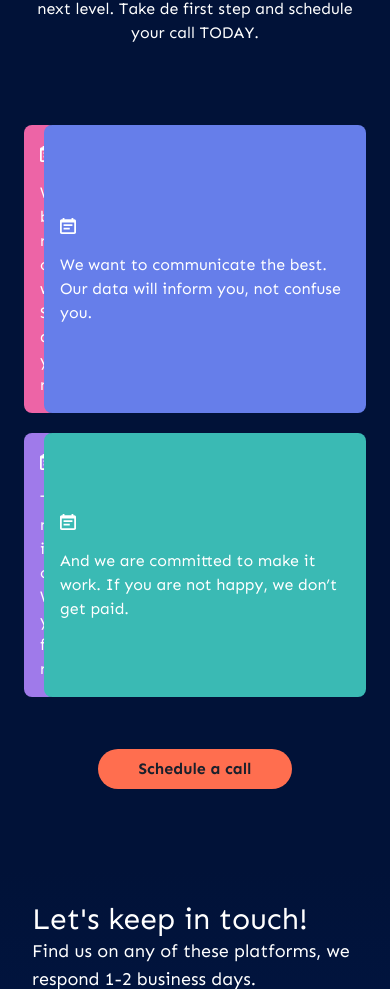
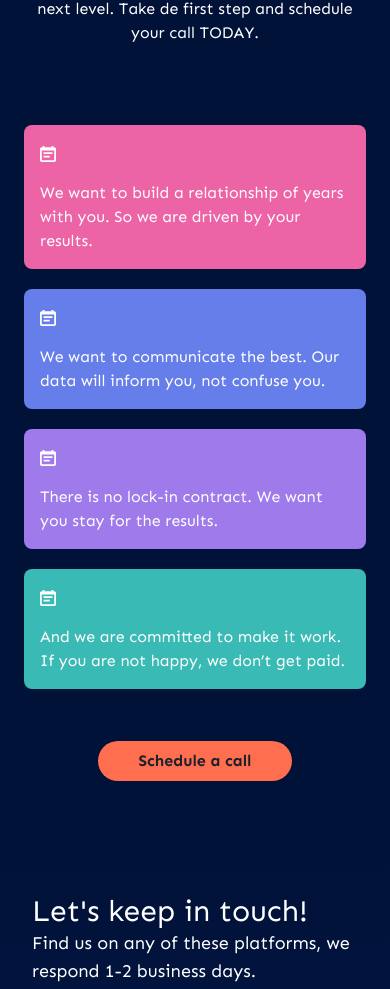
Before and after one commit to ngrpedro/bettermark, a React (Vite) app: page / in a window 390 px wide. Shown: the part 4958-5947 px from the top of the page. Built offline with nearby package versions, Linux system fonts and the light colour scheme; a web font is replaced by a local one.

Commit message:
promises

```diff
--- a/src/sections/Promises.jsx
+++ b/src/sections/Promises.jsx
@@ -21,7 +21,7 @@ const Promises = () => {
             </p>
           </div>
         </div>
-        <div className="grid grid-cols-1 md:grid-cols-2 gap-5">
+        <div className="grid grid-cols-1 sm:grid-cols-2 gap-5">
           <div className="flex flex-col gap-4 items-start justify-center bg-[#ED64A6] p-4 rounded-lg">
             <div className="">
               <CalendarIcon className="" />
@@ -57,7 +57,7 @@ const Promises = () => {
               don’t get paid.
             </p>
           </div>
-          <div className="col-span-2 mt-8 block">
+          <div className="sm:col-span-2 mt-8 block">
             <Button
               bg={"#FF6E4F"}
               _hover={{ opacity: 0.8 }}
```
